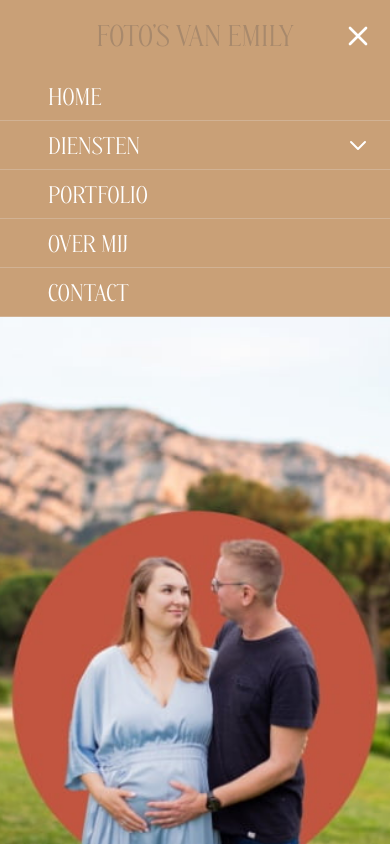
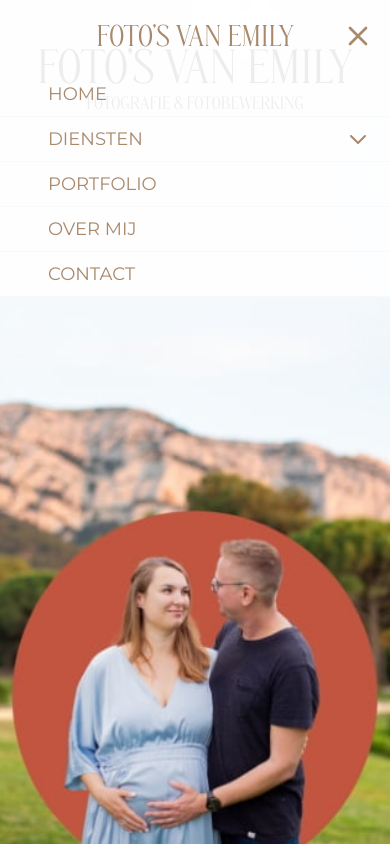
Before and after one commit to Sneruall/fotos-van-emily, a Next.js app: page / in a window 390 px wide. Both pictures are taken after a click on the icon 358 px from the left and 36 px from the top of the page. Shown: the top 844 px of the page. Built offline with nearby package versions, Linux system fonts and the light colour scheme; what tailwindcss-text-fill-stroke would draw is missing.

Commit message:
small changes mobile menu

```diff
--- a/components/layout/dropDownNavItemXS.js
+++ b/components/layout/dropDownNavItemXS.js
@@ -12,7 +12,7 @@ function dropDownNavItemXS(props) {
         onClick={() => navExtended ? setNavExtended(false) : setNavExtended(true)}
         className="py-2 border-b border-opacity-25 cursor-pointer"
       >
-        <div className="flex justify-between">
+        <div className="flex justify-between text-brown-pale">
           <div>
             <h2 className="ml-12">{props.text}</h2>
           </div>
@@ -27,7 +27,7 @@ function dropDownNavItemXS(props) {
         </div>
       </li>
       <ul className={`${!navExtended && 'hidden'}`}>
-        <DroppedDownNavItemXS text="portret" link="/" />
+        <DroppedDownNavItemXS onClick={() => navExtended ? setNavExtended(false) : setNavExtended(true)} text="portret" link="/portretfotografie" />
         <DroppedDownNavItemXS text="loveshoot" link="/" />
         <DroppedDownNavItemXS text="zwangerschap" link="/" />
         <DroppedDownNavItemXS text="honden" link="/" />
--- a/components/layout/droppedDownNavItemXS.js
+++ b/components/layout/droppedDownNavItemXS.js
@@ -3,7 +3,7 @@ import Link from "next/link";
 function droppedDownNavItemXS(props) {
   return (
     <Link href={props.link}>
-      <li className="py-2 border-b border-opacity-25 cursor-pointer">
+      <li className="py-2 border-b border-opacity-25 cursor-pointer text-brown-pale">
         <h2 className="ml-20">{props.text}</h2>
       </li>
     </Link>
--- a/components/layout/mobileNavigation.js
+++ b/components/layout/mobileNavigation.js
@@ -23,7 +23,7 @@ function mobileNavigation() {
       <div
         className={`${
           !mobileMenuExtended && "hidden"
-        } sm:hidden absolute top-0 bg-sandstone w-full z-50`}
+        } sm:hidden absolute top-0 bg-white bg-opacity-90 w-full z-50`}
       >
         <div className="flex w-full absolute justify-center mb-5 mt-4">
           <h1 className="font-display uppercase text-brown-pale text-3xl">
@@ -34,11 +34,11 @@ function mobileNavigation() {
         <div className="flex justify-end mb-5 mt-5">
           <XIcon
             onClick={() => setMobileMenuExtended(false)}
-            className="h-8 w-8 mr-4 cursor-pointer text-white my-auto z-50"
+            className="h-8 w-8 mr-4 cursor-pointer text-brown-pale my-auto z-50"
           />
         </div>
         <nav>
-          <ul className="flex flex-col text-white uppercase text-2xl font-display">
+          <ul className="flex flex-col uppercase text-lg">
             <NavItemXS text="home" link="/" />
             <DropDownNavItemXS text="diensten" />
             <NavItemXS text="portfolio" link="/portfolio" />
--- a/components/layout/navItemXS.js
+++ b/components/layout/navItemXS.js
@@ -3,7 +3,7 @@ import Link from "next/link";
 function navItemXS(props) {
   return (
     <Link href={props.link}>
-      <li className="py-2 border-b border-opacity-25 cursor-pointer">
+      <li className="py-2 border-b border-opacity-25 cursor-pointer text-brown-pale">
         <h2 className="ml-12">{props.text}</h2>
       </li>
     </Link>
```
